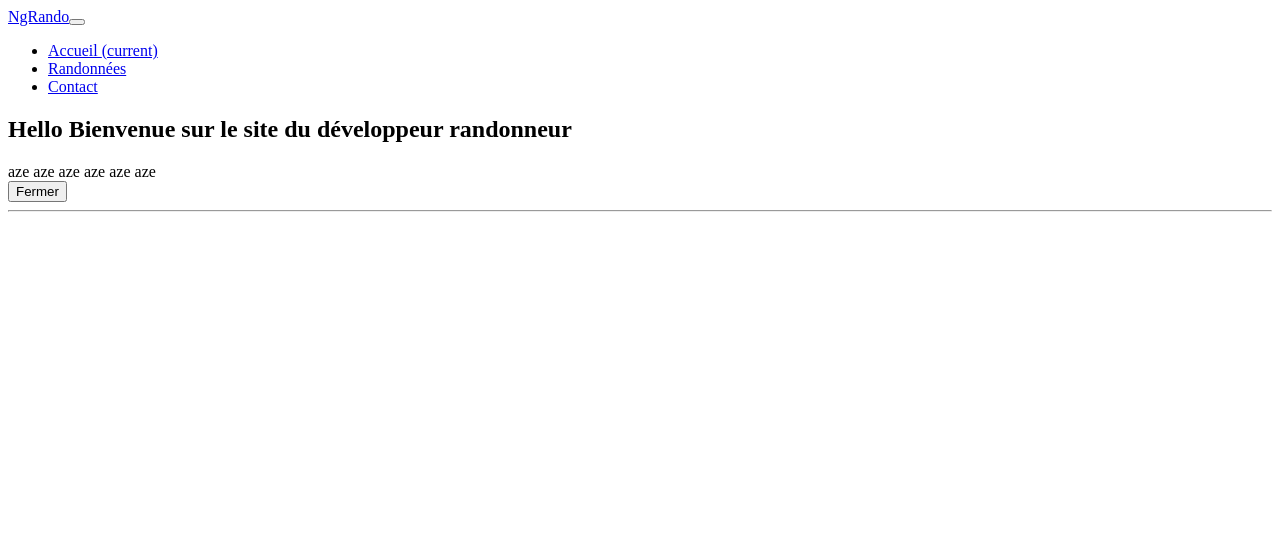
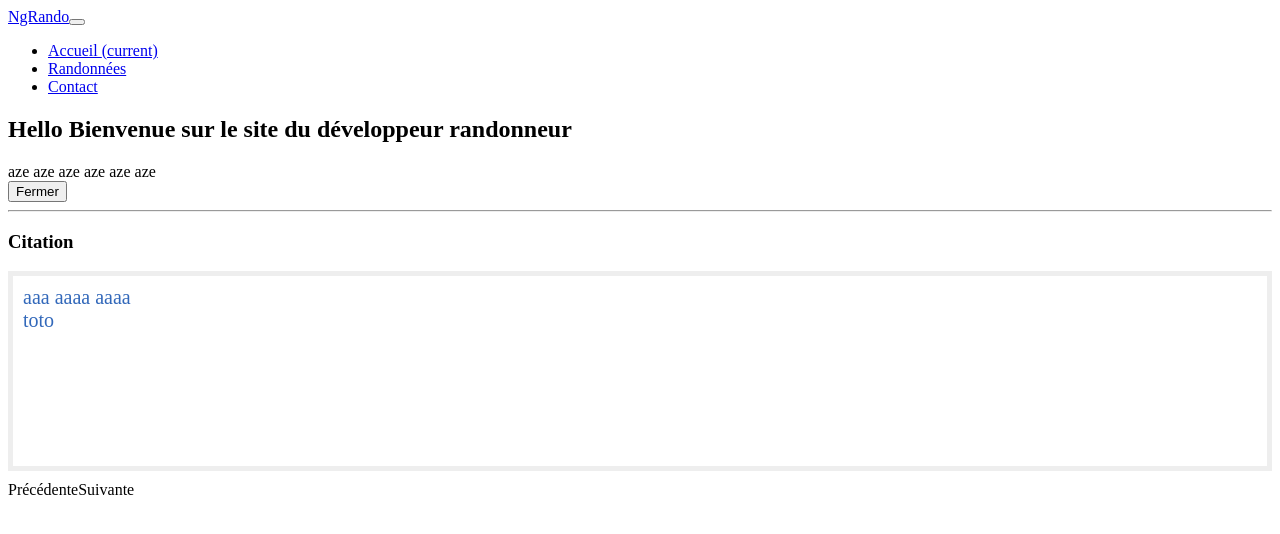
Before and after one commit to ralexandre75/angular-rando, an Angular app: page /home in a window 1280 px wide. Shown: the top 534 px of the page. Built offline with nearby package versions, Linux system fonts and the light colour scheme.

Commit message:
animations plus complexe à l'aide des keyframes, création d'une galerie animée

```diff
--- a/src/app/app.component.html
+++ b/src/app/app.component.html
@@ -19,4 +19,6 @@
     </div>
   </nav>
 
+<div class="container">
 <router-outlet></router-outlet>
+</div>
--- a/src/app/home/home.component.html
+++ b/src/app/home/home.component.html
@@ -13,3 +13,22 @@
 </div>
 
 <hr>
+
+
+    <h3>Citation</h3>
+<div class="row">
+    <div class="frame col-md-6">
+        <div class="citation" [@animateCitation]="animateCitation">
+            {{quote.text}}
+            <br>
+            {{quote.author}}
+        </div>
+    </div>
+</div>
+
+<div class="row">
+    <div class="col-md-6">
+        <a class="btn btn-primary" (click)="getPreviousQuote()">Précédente</a>
+        <a class="btn btn-primary" (click)="getNextQuote()">Suivante</a>
+    </div>
+</div>
--- a/src/app/home/home.component.ts
+++ b/src/app/home/home.component.ts
@@ -12,12 +12,85 @@ import { trigger, state, animate, style, transition, keyframes } from '@angular/
             transition('closed <=> open', [
                 animate("1500ms cubic-bezier(1, 0, 0, 1)")
             ])
+        ]),
+
+        trigger('animateCitation', [
+            transition('stateA <=> stateB', [
+                animate( 600, keyframes([
+                    style({opacity: .5, offset: 0}),
+                    style({opacity: 1, color: '#FCB514', offset: .5}),
+                    style({opacity: .7, offset: .7}),
+                    style({opacity: 1, offset: 1})
+                ]))
+            ])
         ])
     ],
+    styles:[
+        `
+        .frame {
+            margin-bottom: 10px;
+            padding: 10px;
+            border: 5px solid #eeeeee;
+            height: 170px;
+        }
+        .citation {
+            font-size: 20px;
+            color: #3268ba;
+        }
+        `
+    ]
 })
 export class HomeComponent {
     open: boolean = false;
     toggleElement: string = "closed";
+    animateCitation: string = "stateB";
+    index: number = 0;
+
+
+    quotes: quote[] = [
+        {
+            id: 0,
+            text: "aaa aaaa aaaa",
+            author: "toto"
+        },
+        {
+            id: 1,
+            text: "bbb bbbb bbbbb bbbbb",
+            author: "tata"
+        },
+        {
+            id: 2,
+            text: "cccccc cccccc ccccc cccc",
+            author: "titi"
+        },
+    ]
+
+    quote: quote = this.quotes[0];
+
+    getPreviousQuote() {
+        this.animateCitation = this.animateCitation === 'stateA' ? 'stateB' : 'stateA';
+        this.getSomeQuote(-1);
+    }
+
+    getNextQuote() {
+        this.animateCitation = this.animateCitation === 'stateA' ? 'stateB' : 'stateA';
+        this.getSomeQuote(1);
+    }
+
+    getSomeQuote(increment:number) {
+
+        this.index = this.index + increment;
+
+        if(this.index >= this.quotes.length && increment === 1) {
+            this.index = 0;
+        }
+
+        if(this.index < 0 && increment === -1) {
+            this.index = this.quotes.length -1;
+        }
+
+        this.quote = this.quotes[this.index];
+    }
 
     toggle() {
         this.open = !this.open;
@@ -28,3 +101,10 @@ export class HomeComponent {
         }
     }
 }
+
+
+interface quote {
+    id: number;
+    text: string;
+    author: string;
+}
```
